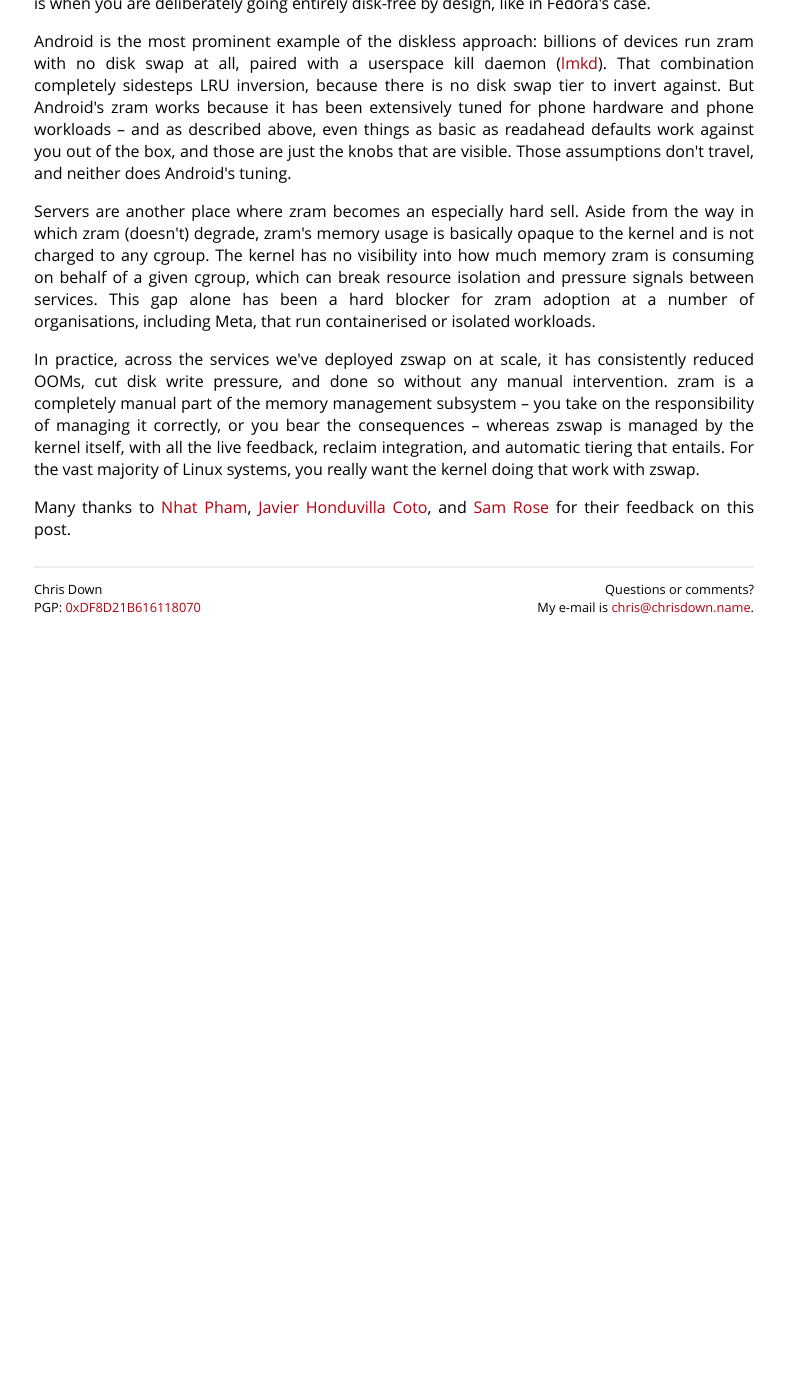
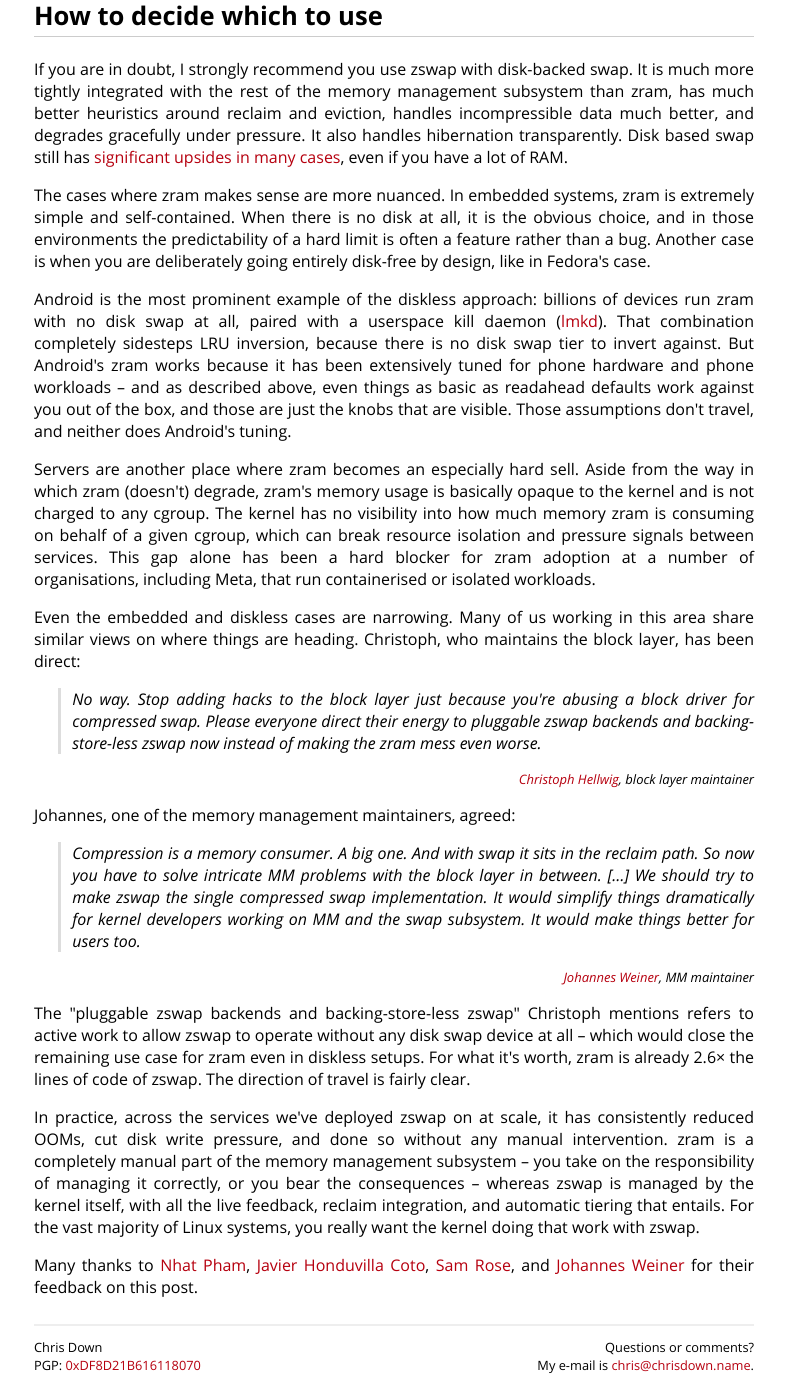
Before and after one commit to cdown/chrisdown.name, a Jekyll site: the page built from _posts/2026-03-17-zswap-vs-zram-when-to-use-what.md, in a window 1280 px wide and 1400 px high, scrolled down 15899 px. Shown: the whole window, without its empty margins (246-1032 px from the left). Built offline with Jekyll 4.4.1, drawn with Linux system fonts in a browser that asks for light colours; before the commit the page ends 16541 px from its top, so only the background shows below that; some of the changed text lies outside the part shown.

Commit message:
zram: Johannes' feedback

```diff
--- a/_posts/2026-03-17-zswap-vs-zram-when-to-use-what.md
+++ b/_posts/2026-03-17-zswap-vs-zram-when-to-use-what.md
@@ -757,6 +757,21 @@ device, the system either hangs while the kernel desperately tries to reclaim
 anything it can, or the OOM killer fires. In neither case does the system
 degrade gracefully.
 
+The situation can actually be worse still -- in some cases the OOM killer may
+not fire at all. In March 2026, Matt Fleming at Cloudflare
+[reported](https://lore.kernel.org/r/20260303115358.1323188-1-matt@readmodwrite.com)
+20 to 30 minute brownouts on production machines with 377 GiB of RAM and a 377
+GiB zram device, with the OOM killer never once triggering. The cause is a
+direct consequence of zram's block device architecture:
+`should_reclaim_retry()` estimates reclaimable memory by checking how many swap
+slots are free. With disk-backed swap, a free slot genuinely means a page can
+be written there without consuming more RAM. With zram, a 377 GiB device at 10%
+usage reports ~340 GiB of free slots -- but filling them requires physical RAM
+the system doesn't have. The estimate is off by orders of magnitude,
+`should_reclaim_retry()` keeps returning true, and the kernel spins in direct
+reclaim indefinitely. And even when the OOM killer does eventually fire, it is
+not the clean escape valve many expect.
+
 You might think: if the system is swapping heavily to disk, responsiveness is
 already ruined. I'd rather have the system OOM kill a process than slowly
 thrash the user to death. But there is a dangerous nuance here that is often
@@ -908,6 +923,34 @@ which can break resource isolation and pressure signals between services. This
 gap alone has been a hard blocker for zram adoption at a number of
 organisations, including Meta, that run containerised or isolated workloads.
 
+Even the embedded and diskless cases are narrowing. Many of us working in this
+area share similar views on where things are heading. Christoph, who maintains
+the block layer, has been direct:
+
+> No way. Stop adding hacks to the block layer just because you're abusing a
+> block driver for compressed swap. Please everyone direct their energy to
+> pluggable zswap backends and backing-store-less zswap now instead of making
+> the zram mess even worse.
+
+<div class="citation"><a href="https://lore.kernel.org/r/aabrv_xrsKPx9jZf@infradead.org">Christoph Hellwig</a>, block layer maintainer</div>
+
+Johannes, one of the memory management maintainers, agreed:
+
+> Compression is a *memory* consumer. A big one. And with swap it sits in the
+> reclaim path. So now you have to solve intricate MM problems with the block
+> layer in between. [...] We should try to make zswap the single compressed
+> swap implementation. It would simplify things dramatically for kernel
+> developers working on MM and the swap subsystem. It would make things better
+> for users too.
+
+<div class="citation"><a href="https://lore.kernel.org/r/aacTW_FEp6c1coDf@cmpxchg.org">Johannes Weiner</a>, MM maintainer</div>
+
+The "pluggable zswap backends and backing-store-less zswap" Christoph mentions
+refers to active work to allow zswap to operate without any disk swap device at
+all -- which would close the remaining use case for zram even in diskless
+setups. For what it's worth, zram is already 2.6× the lines of code of zswap.
+The direction of travel is fairly clear.
+
 In practice, across the services we've deployed zswap on at scale, it has
 consistently reduced OOMs, cut disk write pressure, and done so without any
 manual intervention. zram is a completely manual part of the memory management subsystem -- you
@@ -917,4 +960,4 @@ live feedback, reclaim integration, and automatic tiering that entails. For the
 vast majority of Linux systems, you really want the kernel doing that work with
 zswap.
 
-Many thanks to [Nhat Pham](https://github.com/nhatsmrt), [Javier Honduvilla Coto](https://hondu.co/), and [Sam Rose](https://samwho.dev/) for their feedback on this post.
+Many thanks to [Nhat Pham](https://github.com/nhatsmrt), [Javier Honduvilla Coto](https://hondu.co/), [Sam Rose](https://samwho.dev/), and [Johannes Weiner](https://github.com/hnaz) for their feedback on this post.
```
